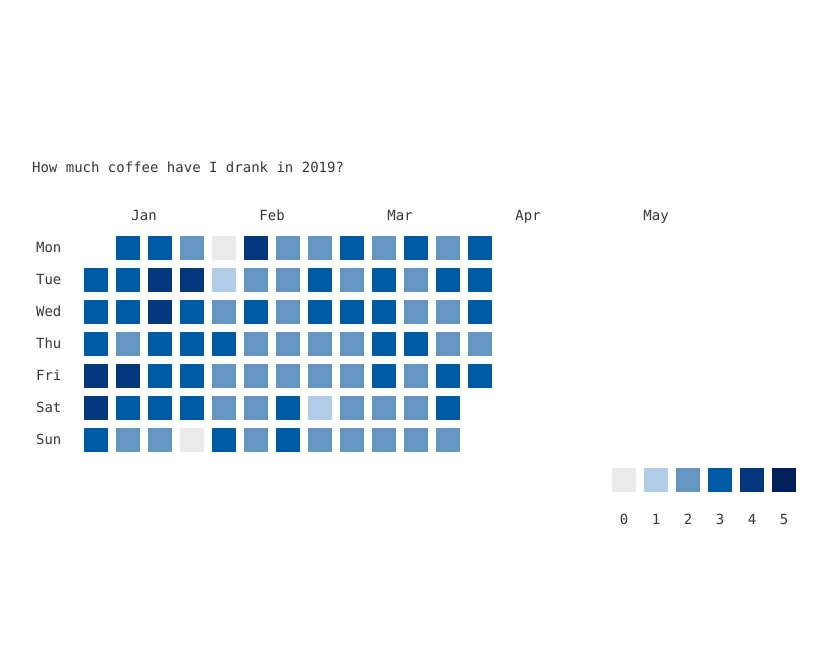
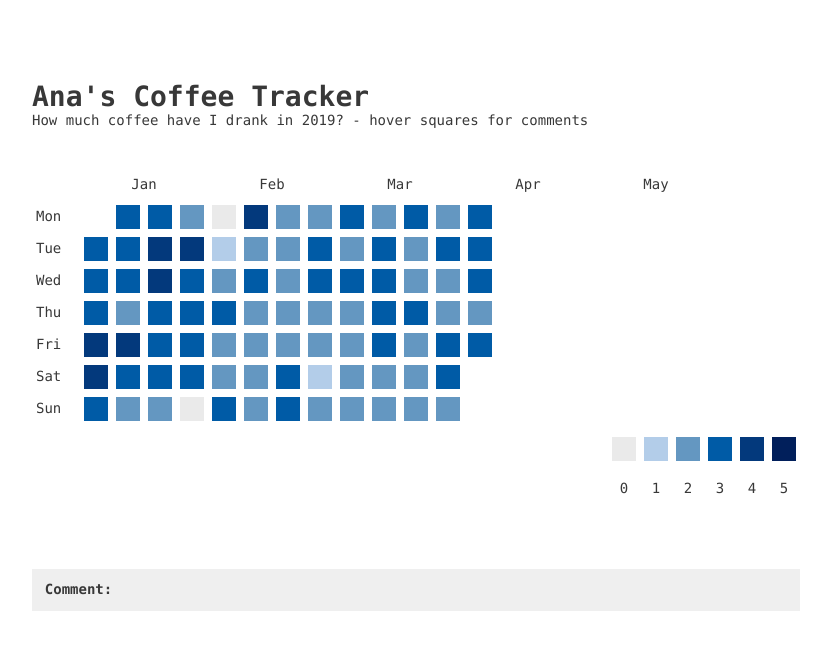
Before and after one commit to anabnogueira/coffee-tracker, a plain HTML site: page src/index.html in a window 1280 px wide. Shown: the whole page, without its empty margins (224-1055 px from the left). Drawn offline with Linux system fonts and the light colour scheme; a web font is replaced by a local one.

Commit message:
Add comments

```diff
--- a/src/coffee.js
+++ b/src/coffee.js
@@ -7,8 +7,20 @@ var ht = document.getElementById("howto");
 var colourmap = ['#eaeaea', '#b3cde9', '#6497c1', '#005ba6', '#03397c', '#011f5b'];
 
 
-weekday = 1;
 
+weekday = 1; // 1st Jan was Tuesday
+
+function showComment(event) {
+	var description = document.getElementById("comment");
+	description.textContent = event.target.getAttribute("name");
+}
+
+function hideComment() {
+	var description = document.getElementById("comment");
+	description.textContent = "";
+}
+
+// Setting the shift for the first of january
 for (i = 0; i < weekday; i++) {
 	var div = document.createElement('div');
 	div.setAttribute('class', 'square');
@@ -16,13 +28,19 @@ for (i = 0; i < weekday; i++) {
 	coffee.appendChild(div);
 }
 
+// Populate with data
 for (j = 0; j < stats.length; j++) {
 	var div = document.createElement('div');
 	div.setAttribute('class', 'square');
 	div.style.backgroundColor = colourmap[stats[j][1]];
+
+	if (stats[j].length == 3) {
+		div.setAttribute("name", stats[j][2]);
+		div.onmouseover = showComment;
+		div.onmouseout = hideComment;
+	}
 	coffee.appendChild(div);
 }
-
 
 for (k = 0; k < colourmap.length; k++) {
 	var div = document.createElement('div');
--- a/src/index.html
+++ b/src/index.html
@@ -6,7 +6,8 @@
 </head>
 <body>
 	<div id="hello">
-		<p>How much coffee have I drank in 2019?</p>
+		<h1>Ana's Coffee Tracker</h1>
+		<p>How much coffee have I drank in 2019? - hover squares for comments</p>
 	</div>
 
 	<div id="graph">
@@ -43,7 +44,13 @@
 			<div class="maplabel">5</div>
 		</div>
 	</div>
+
+	<div id="bottom">
+		<strong>Comment:</strong> <span id="comment"></span>
+	</div>
+
 	<script src="coffee.js"></script>
+	<script src="untitled.js"></script>
 </body>
 
 <link href="https://fonts.googleapis.com/css?family=Roboto+Slab|Volkhov" rel="stylesheet">
--- a/src/style.css
+++ b/src/style.css
@@ -4,31 +4,39 @@
 	padding: 0;
 }
 
-#hello {
-	color: #383838;
+body {
 	font-weight: 400;
 	font-size: 14px;
 	font-family: menlo, meslo lg, monospace;
+	text-rendering: geometricPrecision;
+	-moz-osx-font-smoothing: grayscale;
+}
+
+#hello {
+	color: #383838;
+	position: relative;
+	left: 20%;
+	width: 60%;
+	top: 10vh;
+}
+
+#bottom {
+	background-color: #EFEFEF;
+	color: #383838;
 	position: relative;
 	left: 20%;
 	width: 60%;
 	top: 20vh;
-	text-rendering: geometricPrecision;
-	-moz-osx-font-smoothing: grayscale;
+	padding: 1%;
 }
 
 #graph {
 	color: #383838;
-	font-weight: 400;
-	font-size: 14px;
-	font-family: menlo, meslo lg, monospace;
 	position: relative;
 	left: 20%;
 	width: 60%;
-	top: 20vh;
+	top: 12vh;
 	line-height: 1.725;
-	text-rendering: geometricPrecision;
-	-moz-osx-font-smoothing: grayscale;
 	margin-top: 3vh;
 }
 
@@ -72,6 +80,10 @@
 	margin: 0.5vh;
 }
 
+.square:hover {
+	border: 0.5vh #545454 solid;
+}
+
 #howto, #howto-label {
 	display: flex;
 	width: 100%;
@@ -83,7 +95,6 @@
 	justify-content: flex-end;
 }
 
-
 .maplabel {
 	width: 3vh;
 	height: 3vh;
```
Also changed, not shown: src/untitled.js (added).
